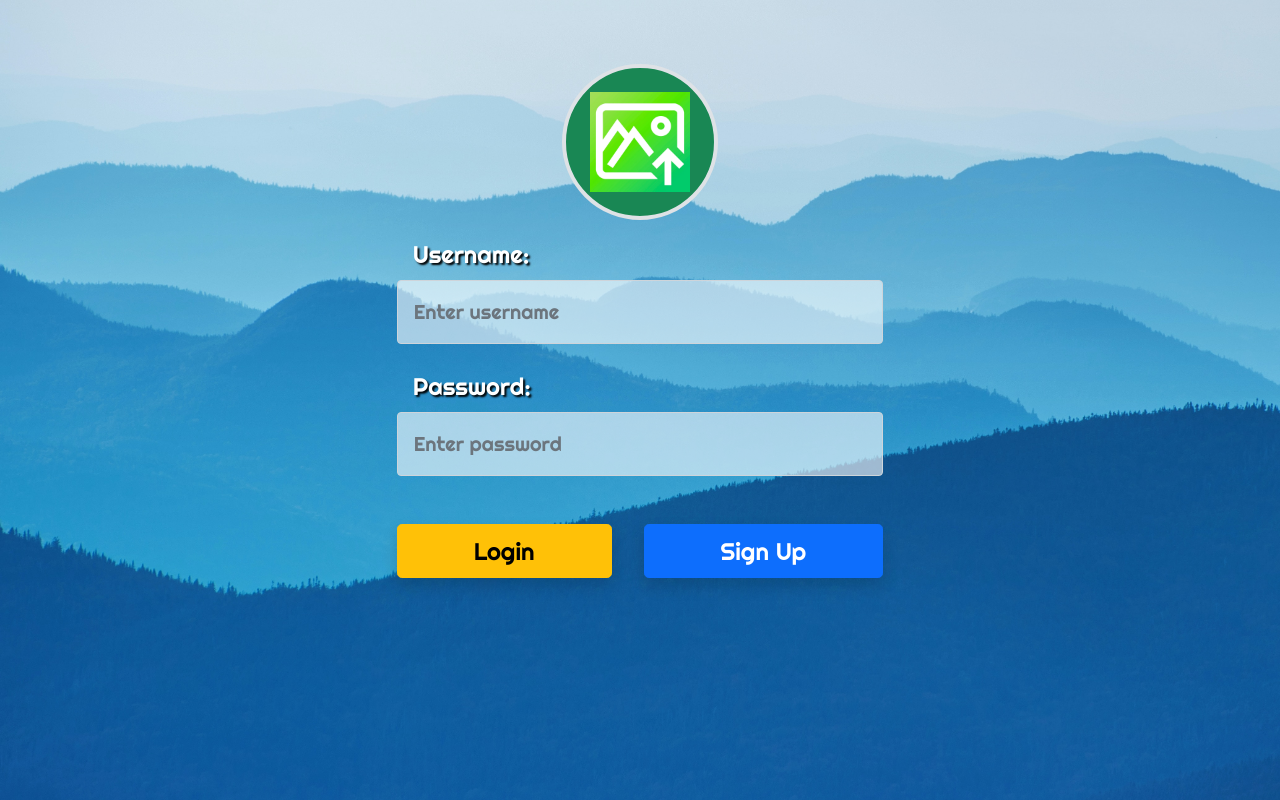
After one commit to grou-p-6/image-uploader, a Flask app: page /login in a window 1280 px wide. The commit adds this page. Run offline with Flask 3, Linux system fonts and the light colour scheme.

Commit message:
Added login screen and authentication

```diff
--- a/app.py
+++ b/app.py
@@ -1,3 +1,5 @@
+import glob
+import hashlib
 import os
 from flask import Flask, jsonify, render_template, request, Response, url_for, redirect, send_file
 from flask_cors import CORS
@@ -18,14 +20,113 @@ client = datastore.Client()
 
 uploaded_image_count = 0
 
+user = None
 
-# route to index.html
+
+# ROUTE TO index.html
 @app.route('/')
 def index():
-    return render_template('index.html')
+    global user
+    if user is None:
+        return redirect(url_for('login'))
+    return render_template('index.html', user=user)
 
 
-# route to upload
+# ROUTE TO login.html
+@app.route('/login', methods=['GET', 'POST'])
+def login():
+    if request.method == 'GET':
+        return render_template('login.html')
+    elif request.method == 'POST':
+        data = request.json
+        username = data.get('username')
+        password = data.get('password')
+
+        if not username or not password:
+            return jsonify(message="Username and password are required"), 400
+
+        user_exists, message = check_user_exists(username, password)
+
+        if user_exists:
+            global user
+            user = username
+            return jsonify(message=message), 200
+        else:
+            return jsonify(message=message), 400
+
+
+# check if user exists
+def check_user_exists(username, password):
+    query = client.query(kind='Users')
+    query.add_filter('username', '=', username)
+
+    users = list(query.fetch())
+
+    if users:
+        stored_password_hash = users[0]['password']
+        if stored_password_hash == hashlib.sha256(password.encode()).hexdigest():
+            return True, "User authenticated successfully"
+        else:
+            return False, "Incorrect password"
+    else:
+        return False, "User does not exist"
+
+
+# route for signup
+@app.route('/api/signup', methods=['POST'])
+def signup():
+    data = request.json
+    username = data.get('username')
+    password = data.get('password')
+
+    if not username or not password:
+        return jsonify(message="Username and password are required"), 400
+
+    user_exists = check_username_exists(username)
+
+    if user_exists:
+        return jsonify(message="Username already exists"), 400
+    else:
+        create_message = create_user(username, password)
+        global user
+        user = username
+        return jsonify(message=create_message), 201
+
+
+def check_username_exists(username):
+    query = client.query(kind='Users')
+    query.add_filter('username', '=', username)
+
+    users = list(query.fetch())
+
+    if users:
+        return True
+    else:
+        return False
+
+
+def create_user(username, password):
+    print("|Creating user|")
+    key = client.key('Users')
+    new_user = datastore.Entity(key=key)
+    new_user.update({
+        'username': username,
+        # Storing password as a hash for security
+        'password': hashlib.sha256(password.encode()).hexdigest()
+    })
+    client.put(new_user)
+    return "User created successfully"
+
+
+# ROUTE TO logout
+@app.route('/api/logout', methods=['POST'])
+def logout():
+    global user
+    user = None
+    return jsonify(message="User logged out successfully"), 200
+
+
+# ROUTE TO upload
 @app.route('/api/upload', methods=['POST'])
 def upload_image():
     if 'image' not in request.files:
@@ -38,7 +139,8 @@ def upload_image():
     if image:
         print(image.filename)
         try:
-            filename = "userid_" + \
+            global uploaded_image_count, user
+            filename = user + "_" + \
                 str(uploaded_image_count) + "_" + image.filename
             client = storage.Client()
             bucket = client.get_bucket(BUCKET_NAME)
@@ -53,18 +155,25 @@ def upload_image():
                 "size": blob.size,
                 "upload_date": blob.time_created.strftime("%Y-%m-%d")
             }
+            uploaded_image_count += 1
             return jsonify({"message": "Image uploaded successfully", "data": imageData}), 200
         except (Exception) as error:
             print("Failed to upload image to GCS")
             return jsonify({"error": "Failed to upload image to GCS", "msg": error.args}), 500
 
 
-# route to get all images
+# ROUTE TO get all images
 @app.route('/api/images')
 def get_all_images():
-    global uploaded_image_count
+    global uploaded_image_count, user
     query = client.query(kind='Image')
+    query.add_filter('user_id', '=', user)
+
     results = list(query.fetch())
+
+    if not results:
+        uploaded_image_count = 0
+        return jsonify(results), 404
 
     uploaded_image_count = len(results)
 
@@ -74,13 +183,17 @@ def get_all_images():
     return jsonify(results), 200
 
 
-# route to download image
+# ROUTE TO download image
 @app.route('/api/download-image', methods=['POST'])
 def download_image():
     data = request.json
     image_url = data.get('url')
 
-    print(image_url)
+    if not image_url:
+        return jsonify(message="Image url is required"), 400
+
+    if not checkURLOwner(image_url):
+        return jsonify(message="Image does not belong to the user"), 400
 
     response = requests.get(image_url)
     image = BytesIO(response.content)
@@ -90,5 +203,25 @@ def download_image():
     return send_file(image, as_attachment=True, download_name=imageName)
 
 
+# check if url belongs to the user
+def checkURLOwner(image_url):
+    global user
+    query = client.query(kind='Image')
+
+    query.add_filter('url', '=', image_url)
+    query.add_filter('user_id', '=', user)
+
+    results = list(query.fetch())
+
+    if not results:
+        return False
+    else:
+        return True
+
+
 if __name__ == "__main__":
+    # extra_files = glob.glob('templates/*.html', recursive=True) + \
+    #     glob.glob('static/**/*.css', recursive=True)
+    # app.run(host='0.0.0.0', port=int(os.environ.get("PORT", 8080)),
+    #         extra_files=extra_files, debug=True)
     app.run(host='0.0.0.0', port=int(os.environ.get("PORT", 8080)))
--- /dev/null
+++ b/static/css/loginstyle.css
@@ -0,0 +1,43 @@
+body {
+	background: url("../images/loginscreen.jpeg");
+	background-size: cover;
+	background-repeat: no-repeat;
+	background-attachment: fixed;
+	width: 100%;
+	height: 100%;
+}
+.formContainer {
+	width: 50%;
+}
+.loginLogo {
+	width: 100px;
+	height: auto;
+}
+.loginForm {
+	width: 80%;
+	font-family: "Righteous", cursive;
+}
+.formLabel {
+	color: rgb(255, 255, 255);
+	text-shadow: 2px 2px 2px black;
+}
+.formInput {
+	background: rgba(255, 255, 255, 0.6);
+}
+.loginLoader {
+	top: 50%;
+	left: 50%;
+	transform: translate(-50%, -50%);
+}
+.loginLoader > div {
+	width: 100px;
+	height: 100px;
+}
+.loaderModal {
+	display: none;
+	background: rgba(0, 0, 0, 0.5);
+	top: 0;
+	left: 0;
+	width: 100%;
+	height: 100%;
+}
--- a/static/style.css
+++ b/static/css/style.css
@@ -94,3 +94,6 @@
 	transform: scale(1.1);
 	transition: transform 0.1s ease-in-out;
 }
+.username {
+	font-family: "Satisfy", cursive;
+}
--- /dev/null
+++ b/static/js/loginscript.js
@@ -0,0 +1,92 @@
+const validate = (username, password) => {
+	if (username == "" || password == "") {
+		alert("Please enter username and password");
+		return false;
+	}
+
+	if (password.length < 8) {
+		alert("Password must be at least 8 characters");
+		return false;
+	}
+
+	if (username.length > 20) {
+		alert("Username must be less than 20 characters");
+		return false;
+	}
+
+	return true;
+};
+
+const login = () => {
+	username = document.getElementById("username").value;
+	password = document.getElementById("password").value;
+
+	console.log("Starting login");
+	document.getElementById("loaderModal").style.display = "block";
+
+	if (!validate(username, password)) {
+		return;
+	}
+
+	fetch("/login", {
+		method: "POST",
+		body: JSON.stringify({
+			username: username,
+			password: password,
+		}),
+		headers: {
+			"Content-type": "application/json; charset=UTF-8",
+		},
+	})
+		.then(async (response) => {
+			const data = await response.json();
+			console.log(data.message);
+			if (response.status == 400) {
+				alert(data.message);
+				document.getElementById("loaderModal").style.display = "none";
+			} else {
+				window.location.href = "/";
+			}
+		})
+		.catch((error) => {
+			console.error("Error:", error);
+			document.getElementById("loaderModal").style.display = "none";
+		});
+};
+
+const signup = () => {
+	username = document.getElementById("username").value;
+	password = document.getElementById("password").value;
+
+	console.log("Starting signup");
+	document.getElementById("loaderModal").style.display = "block";
+
+	if (!validate(username, password)) {
+		return;
+	}
+
+	fetch("/api/signup", {
+		method: "POST",
+		body: JSON.stringify({
+			username: username,
+			password: password,
+		}),
+		headers: {
+			"Content-type": "application/json; charset=UTF-8",
+		},
+	})
+		.then(async (response) => {
+			const data = await response.json();
+			console.log(data.message);
+			if (response.status == 400) {
+				alert(data.message);
+				document.getElementById("loaderModal").style.display = "none";
+			} else {
+				window.location.href = "/";
+			}
+		})
+		.catch((error) => {
+			console.error("Error:", error);
+			document.getElementById("loaderModal").style.display = "none";
+		});
+};
--- /dev/null
+++ b/templates/login.html
@@ -0,0 +1,106 @@
+<!DOCTYPE html>
+<html lang="en">
+	<head>
+		<meta charset="UTF-8" />
+		<meta name="viewport" content="width=device-width, initial-scale=1.0" />
+		<!-- Lotti animation -->
+		<script src="https://unpkg.com/@lottiefiles/lottie-player@latest/dist/lottie-player.js"></script>
+		<!-- Icon -->
+		<link
+			rel="shortcut icon"
+			href="{{ url_for('static', filename='images/topIcon.webp') }}"
+			type="image/x-icon"
+		/>
+		<!-- BootStrap -->
+		<link
+			href="https://cdn.jsdelivr.net/npm/bootstrap@5.0.2/dist/css/bootstrap.min.css"
+			rel="stylesheet"
+			integrity="sha384-EVSTQN3/azprG1Anm3QDgpJLIm9Nao0Yz1ztcQTwFspd3yD65VohhpuuCOmLASjC"
+			crossorigin="anonymous"
+		/>
+		<!-- Styles -->
+		<link
+			rel="stylesheet"
+			href="{{ url_for('static', filename='css/loginstyle.css') }}"
+		/>
+		<!-- Google Fonts -->
+		<link rel="preconnect" href="https://fonts.googleapis.com" />
+		<link rel="preconnect" href="https://fonts.gstatic.com" crossorigin />
+		<link
+			href="https://fonts.googleapis.com/css2?family=Righteous&display=swap"
+			rel="stylesheet"
+		/>
+		<!-- Scripts -->
+		<script src="{{ url_for('static', filename='js/loginscript.js') }}"></script>
+		<!--  -->
+		<title>Image Uploader</title>
+	</head>
+	<body>
+		<!-- Main container -->
+		<div
+			class="container p-3 mt-5 formContainer d-flex flex-column justify-content-center align-items-center"
+		>
+			<!-- Logo Image -->
+			<div
+				class="rounded-circle border border-4 p-4 bg-success overflow-hidden mb-3"
+			>
+				<img
+					src="{{ url_for('static', filename='images/topIcon.webp') }}"
+					alt=""
+					class="loginLogo"
+				/>
+			</div>
+			<!-- Form -->
+			<div class="loginForm">
+				<!-- Username -->
+				<div class="mb-4">
+					<label for="email" class="form-label fs-4 ms-3 formLabel"
+						>Username:</label
+					>
+					<input
+						type="text"
+						class="form-control p-3 fs-5 formInput"
+						id="username"
+						placeholder="Enter username"
+						name="username"
+					/>
+				</div>
+				<!-- Password -->
+				<div class="mb-5">
+					<label for="email" class="form-label fs-4 ms-3 formLabel">
+						Password:
+					</label>
+					<input
+						type="password"
+						class="form-control p-3 fs-5 formInput"
+						id="password"
+						placeholder="Enter password"
+						name="password"
+					/>
+				</div>
+				<!-- Login and Signup buttons -->
+				<div class="d-flex justify-content-between">
+					<button
+						class="btn btn-warning fs-4 shadow btn-lg flex-fill me-3"
+						onclick="login()"
+					>
+						Login
+					</button>
+					<button
+						class="btn btn-primary fs-4 shadow btn-lg flex-fill ms-3"
+						onclick="signup()"
+					>
+						Sign Up
+					</button>
+				</div>
+			</div>
+		</div>
+		<div class="position-absolute loaderModal" id="loaderModal">
+			<div class="position-absolute loginLoader">
+				<div class="spinner-grow text-primary" role="status">
+					<span class="visually-hidden">Loading...</span>
+				</div>
+			</div>
+		</div>
+	</body>
+</html>
```
Also changed, not shown: static/js/script.js (renamed from static/script.js, +30 -7 lines), templates/index.html (+34 -2 lines), static/images/loginscreen.jpeg (added), 1 other file.
